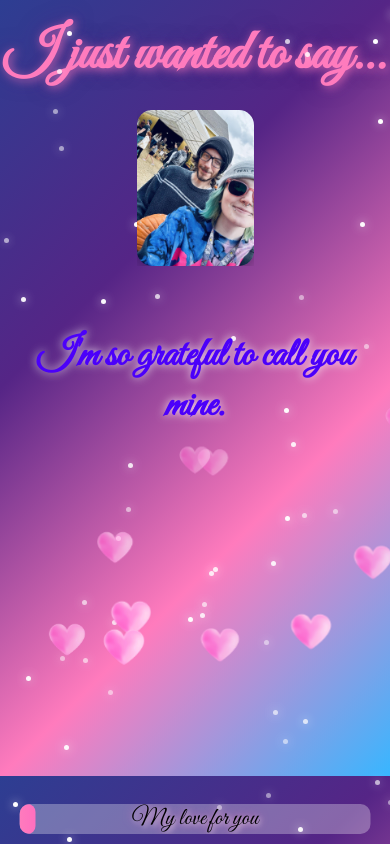
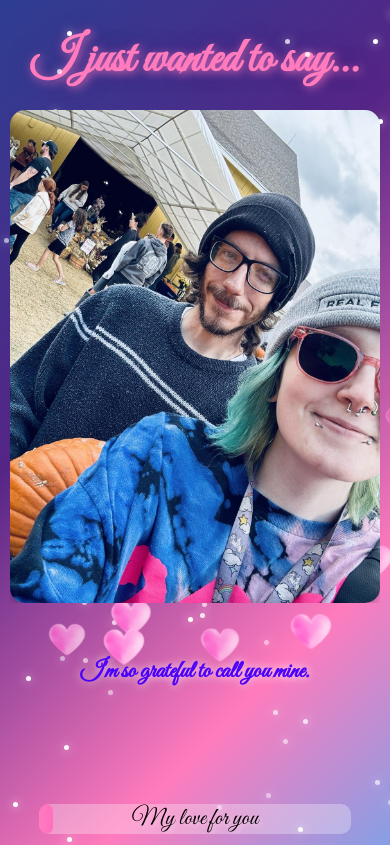
Before and after one commit to ohdarlingamber/Love, a plain HTML site: page index.html in a window 390 px wide. Shown: the top 845 px of the page. Drawn offline with Linux system fonts and the light colour scheme.

Commit message:
Mobile styles updated

```diff
--- a/styles.css
+++ b/styles.css
@@ -176,3 +176,68 @@ body {
     height: 5px;
     animation: twinkling 2s infinite;
 }
+
+/* Desktop styles (default) */
+/* Keep your original desktop styles here. */
+
+/* General styles for mobile screens */
+@media (max-width: 600px) {
+    body {
+        font-size: 14px; /* Smaller font size for mobile */
+        padding: 10px; /* Add padding for better spacing */
+    }
+
+    .header {
+        font-size: 2.5rem; /* Reduce header size for smaller screens */
+        text-align: center;
+    }
+
+    .slideshow-container {
+        max-width: 100%; /* Make slideshow full width */
+        margin: 0 auto; /* Center the slideshow */
+    }
+
+    .caption-container {
+        font-size: 1.2rem; /* Reduce caption font size */
+        padding: 10px; /* Add padding for readability */
+    }
+
+    .love-meter {
+        width: 90%; /* Adjust love meter width for mobile screens */
+    }
+
+    .photo-collage img {
+        width: 80px; /* Smaller images for mobile */
+        height: 80px;
+        margin: 5px; /* Add spacing between images */
+    }
+
+    button {
+        font-size: 1rem; /* Adjust button font size for mobile */
+        padding: 10px 15px; /* Add padding for tap-friendly buttons */
+    }
+}
+
+/* Tablet-specific styles */
+@media (max-width: 768px) {
+    body {
+        font-size: 16px; /* Slightly larger font than mobile */
+    }
+
+    .header {
+        font-size: 3rem; /* Slightly smaller header than desktop */
+    }
+
+    .caption-container {
+        font-size: 1.5rem; /* Adjust caption font size */
+    }
+
+    .love-meter {
+        width: 80%; /* Adjust love meter for tablet screens */
+    }
+
+    .photo-collage img {
+        width: 100px; /* Adjust photo size for tablet screens */
+        height: 100px;
+    }
+}
```
